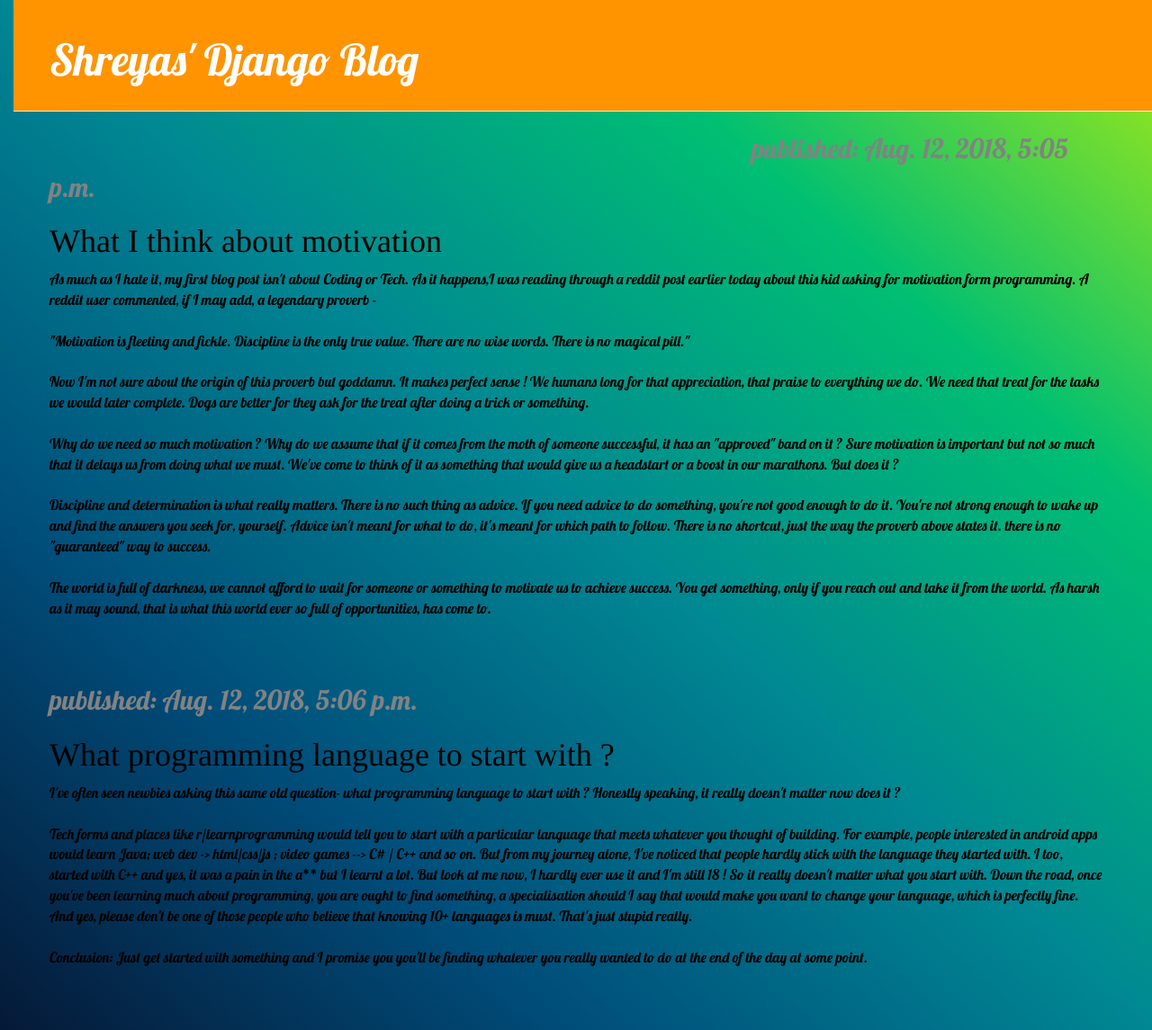
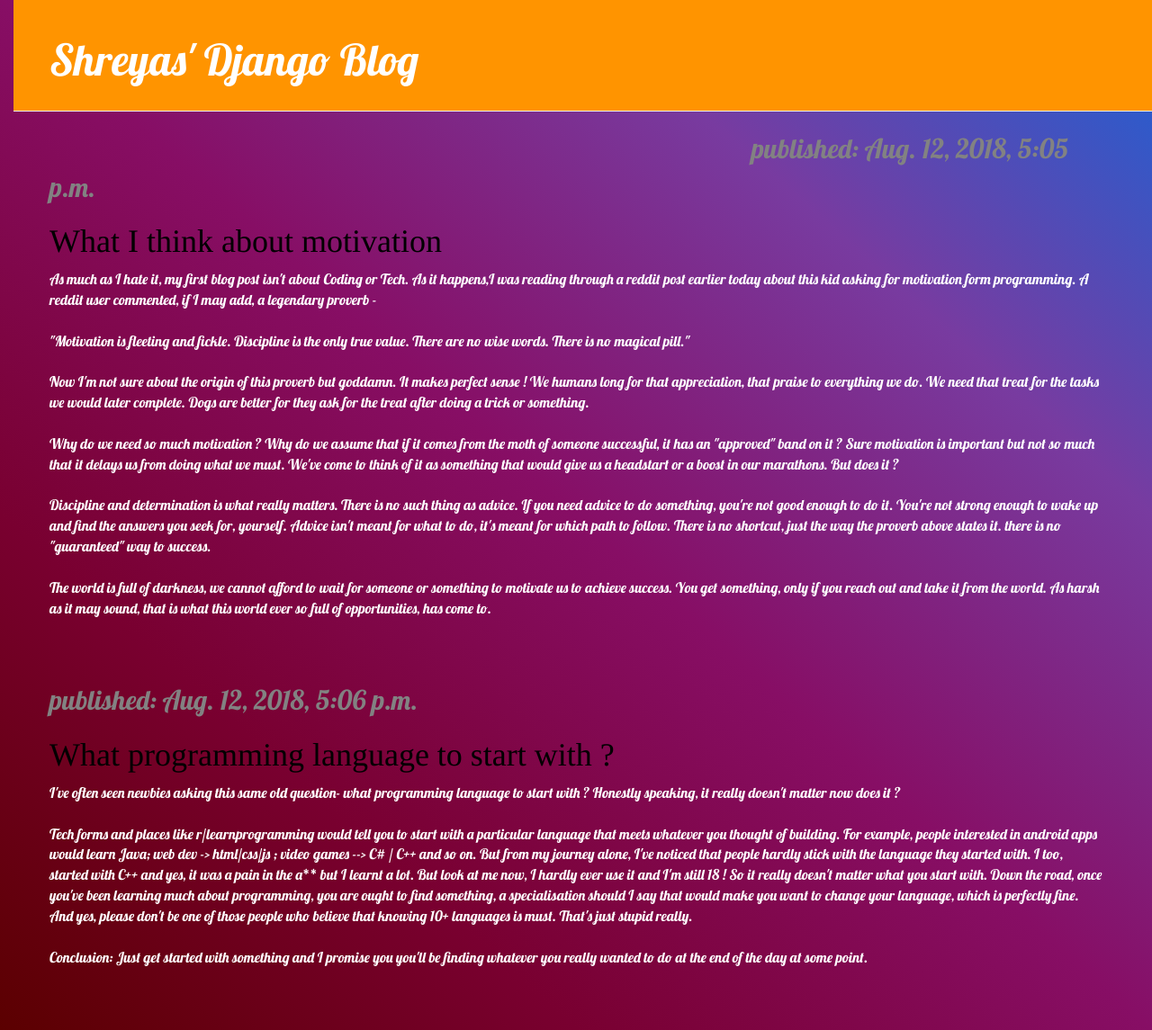
Before and after one commit to shreybs/DjangoBlog, a Django app: page / in a window 1280 px wide. Shown: the whole page at 90% size. Run offline with Django 3.2, Linux system fonts and the light colour scheme; data comes from the database, SQL or seed files in the repository; some libraries are stand-ins or nearby versions.

Commit message:
Some more CSS tricks

```diff
--- a/blogTool/templates/blog/post_list.html
+++ b/blogTool/templates/blog/post_list.html
@@ -8,7 +8,7 @@
         <link href="//fonts.googleapis.com/css?family=Lobster&subset=latin,latin-ext" rel="stylesheet" type="text/css">
 
     </head>
-    <body style="background-image: linear-gradient(to right top, #051937, #004d7a, #008793, #00bf72, #a8eb12); padding-left: 15px; font-family: 'Lobster'; color: Black; font-size: 30px;">
+    <body style="background-image: linear-gradient(to right top, #5b0000, #790030, #870e65, #783ba0, #1a63d6); padding-left: 15px; font-family: 'Lobster'; color: Black; font-size: 30px;">
         <div class="page-header">
             <h1><a href="/">Shreyas' Django Blog</a></h1>
         </div>
@@ -22,7 +22,7 @@
                                     <p>published: {{ post.published_date }}</p>
                                 </div>
                                 <h1 style="color: orangered; font-family: Times;"><a href="">{{ post.title }}</a></h1>
-                                <p style="color: black; font-size: 16px;">{{ post.text|linebreaksbr }}</p>
+                                <p style="color: white; font-size: 16px;">{{ post.text|linebreaksbr }}</p>
                             </div>
                         {% endfor %}
                     </div>
```
